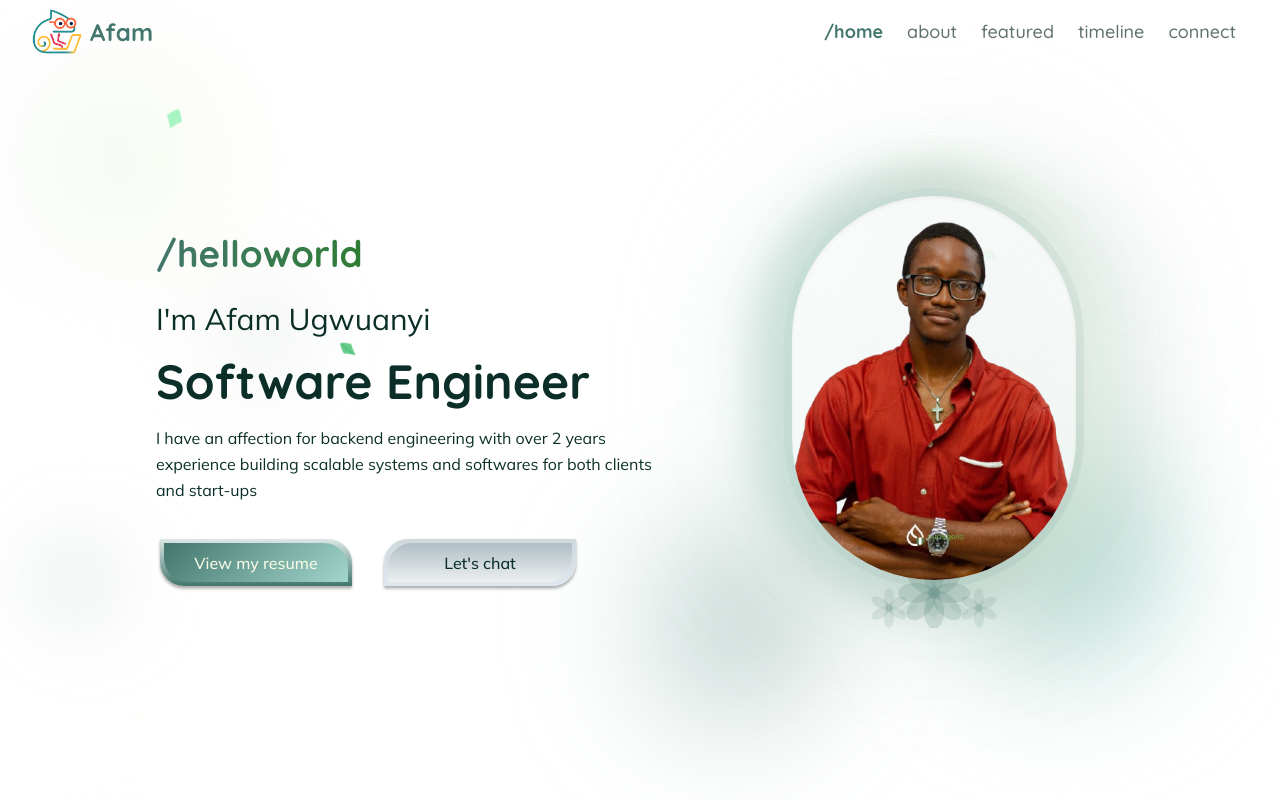
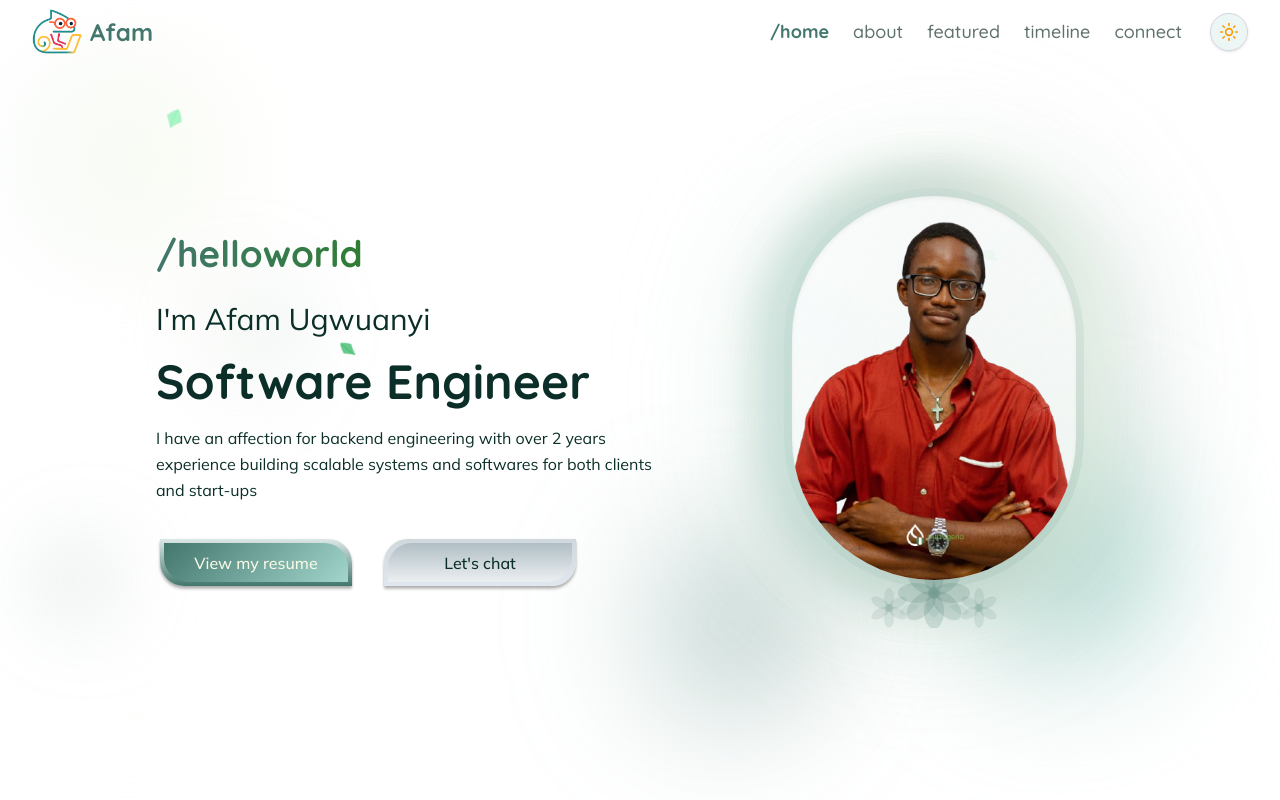
Before and after one commit to 2022phyro/portfolio-v2, a Next.js app in the folder portfolio/: page / in a window 1280 px wide. Shown: the top 800 px of the page. Built offline with nearby package versions, Linux system fonts and the light colour scheme.

Commit message:
Fixed the toggle for the different themes

```diff
--- a/portfolio/package.json
+++ b/portfolio/package.json
@@ -14,6 +14,7 @@
     "clsx": "^2.1.1",
     "lucide-react": "^0.526.0",
     "next": "15.4.4",
+    "next-themes": "^0.4.6",
     "react": "19.1.0",
     "react-dom": "19.1.0"
   },
--- a/portfolio/src/app/globals.css
+++ b/portfolio/src/app/globals.css
@@ -71,8 +71,7 @@ html {
   --font-style: var(--style);
 }
 
-@media (prefers-color-scheme: dark) {
-  :root {
+  :root.dark {
     /* ==== Core Branding - Dark Mode ==== */
     --color-primary: #5fb3a3; /* Brighter Pine for visibility */
     --color-secondary: #7fb8ae; /* Muted Aqua Mint for contrast */
@@ -100,7 +99,6 @@ html {
     --background: #0f1419;
     --foreground: #e8f5f3;
   }
-}
 
 body {
   background: var(--background);
--- a/portfolio/src/app/layout.tsx
+++ b/portfolio/src/app/layout.tsx
@@ -1,6 +1,7 @@
 import type { Metadata } from "next";
 import { Geist, Geist_Mono, Mulish, Montserrat_Alternates, MedievalSharp, Quicksand, Cormorant_Garamond } from "next/font/google";
 import "./globals.css";
+import { ThemeProvider } from "@/components/ThemeProvider";
 
 const mulish = Mulish({
   variable: "--font-mulish",
@@ -73,11 +74,13 @@ export default function RootLayout({
   children: React.ReactNode;
 }>) {
   return (
-    <html lang="en">
+    <html lang="en" suppressHydrationWarning>
       <body
         className={`antialiased bg-background text-foreground ${mulish.variable} ${quicksand.variable} ${cormorantGaramond.variable}`}
       >
-        {children}
+        <ThemeProvider>
+          {children}
+        </ThemeProvider>
       </body>
     </html>
   );
--- a/portfolio/src/components/About.tsx
+++ b/portfolio/src/components/About.tsx
@@ -143,7 +143,7 @@ const About = () => {
               <li
                 key={index}
                 data-index={index}
-                className={`tech-item text-lg flex flex-row gap-2 text-text-primary rounded-md bg-surface-alt dark:bg-surface/60 border border-border/30 dark:border-border/50 p-3 items-center transition-all duration-700 ease-out hover:border-primary/40 ${
+                className={`tech-item text-lg flex flex-row gap-2 text-text-primary rounded-md bg-surface-alt border border-secondary p-3 items-center transition-all duration-700 ease-out ${
                   isItemVisible ? 'opacity-100 translate-y-0 scale-100' : 'opacity-0 translate-y-4 scale-95'
                 }`}
                 style={{ transitionDelay: `${600 + index * 100}ms` }}
@@ -160,7 +160,7 @@ const About = () => {
           })}
           <li
             data-index={4}
-            className={`tech-item text-lg flex flex-col gap-2 text-text-primary rounded-md bg-surface-alt dark:bg-surface/60 border border-border/30 dark:border-border/50 p-3 items-start justify-start transition-all duration-700 ease-out hover:border-primary/40 ${
+            className={`tech-item text-lg flex flex-col gap-2 text-text-primary rounded-md bg-surface-alt border border-secondary p-3 items-start justify-start transition-all duration-700 ease-out ${
               visibleItems.has(4) ? 'opacity-100 translate-y-0 scale-100' : 'opacity-0 translate-y-4 scale-95'
             }`}
             style={{ transitionDelay: '1000ms' }}
--- a/portfolio/src/components/Contact.tsx
+++ b/portfolio/src/components/Contact.tsx
@@ -166,7 +166,7 @@ const Contact = () => {
                   <div className="font-ml text-base md:text-lg text-text-muted leading-relaxed">
                     But seriously,
                   </div>
-                  <div className="font-semibold text-text-primary text-xl md:text-2xl">
+                  <div className="font-semibold font-q text-text-primary text-xl md:text-2xl">
                     Schrödinger's dev.
                   </div>
                   <div className="font-ml text-base md:text-lg text-text-muted leading-relaxed">
--- a/portfolio/src/components/Header.tsx
+++ b/portfolio/src/components/Header.tsx
@@ -4,6 +4,7 @@ import { useState, useEffect } from "react";
 import { Github, Linkedin, Mail, Menu, Twitter, X } from "lucide-react";
 import Link from "next/link";
 import Image from "next/image";
+import { ThemeToggle } from "./ThemeToggle";
 
 const navItems = [
   { name: "home", href: "#home", id: "home" },
@@ -97,9 +98,9 @@ const Header = () => {
                   className="mr-2"
                 />
                 <span className=" hidden sm:inline">Afam</span>
-              </Link>
-              {/* Desktop Navigation */}
-              <nav className="hidden md:flex">
+              </Link>              {/* Desktop Navigation */}
+              <div className="hidden md:flex items-center space-x-4">
+                <nav className="flex">
                   {navItems.map((item) => (
                     <Link
                       key={item.name}
@@ -115,6 +116,8 @@ const Header = () => {
                     </Link>
                   ))}
                 </nav>
+                <ThemeToggle />
+              </div>
               {/* Mobile Menu Button */}
               <button
                 onClick={toggleMobileMenu}
@@ -166,8 +169,7 @@ const Header = () => {
             >
               <X size={32}/>
             </button>
-          </div>
-          {/* Mobile Navigation */}
+          </div>          {/* Mobile Navigation */}
           <nav className="flex-1 px-6 py-8">
             <div className="flex flex-col space-y-6">
               {navItems.map((item) => (
@@ -185,39 +187,15 @@ const Header = () => {
                   {item.name}
                 </Link>
               ))}
+              {/* Theme Toggle in Mobile */}
+              <div className="pt-4 border-t border-border/30">
+                <div className="flex items-center justify-between">
+                  <span className="font-q text-lg text-text-muted">Theme</span>
+                  <ThemeToggle />
+                </div>
+              </div>
             </div>
           </nav>
-          {/* Mobile Footer with Social Icons */}
-          <div className="px-6 py-6 border-t border-border/30">
-            <div className="flex space-x-4 justify-center mb-4">
-
-              {[
-                { href: "mailto:afam.ugwuanyi.u@gmail.com", icon: Mail },
-                { href: "https://github.com/yourusername", icon: Github },
-                { href: "https://twitter.com/yourusername", icon: Twitter },
-                {
-                  href: "https://linkedin.com/in/yourusername",
-                  icon: Linkedin,
-                },
-              ].map((social, index) => {
-                const Icon = social.icon;
-                return (
-                  <Link
-                    key={index}
-                    href={social.href}
-                    target="_blank"
-                    rel="noopener noreferrer"
-                    className="p-3 rounded-full text-text-muted hover:text-primary transition-all duration-200"
-                  >
-                    <Icon className="w-6 h-6" />
-                  </Link>
-                );
-              })}
-            </div>
-            <p className="font-ml text-text-muted text-sm text-center">
-              © 2025 Portfolio
-            </p>
-          </div>
         </div>
       </div>
     </>
--- /dev/null
+++ b/portfolio/src/components/ThemeProvider.tsx
@@ -0,0 +1,23 @@
+"use client";
+
+import { ThemeProvider as NextThemesProvider } from "next-themes";
+import { ReactNode } from "react";
+
+interface ThemeProviderProps {
+  children: ReactNode;
+}
+
+export function ThemeProvider({ children }: ThemeProviderProps) {
+  return (
+    <NextThemesProvider
+      attribute="class"
+      defaultTheme="system"
+      enableSystem={true}
+      storageKey="theme"
+      disableTransitionOnChange={false}
+      themes={["light", "dark"]}
+    >
+      {children}
+    </NextThemesProvider>
+  );
+}
--- /dev/null
+++ b/portfolio/src/components/ThemeToggle.tsx
@@ -0,0 +1,69 @@
+"use client";
+
+import { useTheme } from "next-themes";
+import { useEffect, useState } from "react";
+import { Sun, Moon } from "lucide-react";
+
+export function ThemeToggle() {
+  const [mounted, setMounted] = useState(false);
+  const { theme, setTheme, systemTheme, resolvedTheme } = useTheme();
+
+  useEffect(() => {
+    setMounted(true);
+  }, []);
+  if (!mounted) {
+    return (
+      <button
+        className="p-2 rounded-full border border-gray-300 bg-white dark:bg-gray-800 dark:border-gray-600 transition-all duration-300"
+        disabled
+        aria-label="Toggle theme"
+      >
+        <div className="w-5 h-5 bg-gray-300 dark:bg-gray-600 animate-pulse rounded" />
+      </button>
+    );
+  }
+
+  // Use resolvedTheme to get the actual theme being used
+  const isDark = resolvedTheme === "dark";
+
+  const toggleTheme = () => {
+    const newTheme = isDark ? "light" : "dark";
+    setTheme(newTheme);
+
+    // Store in localStorage as backup
+    if (typeof window !== 'undefined') {
+      localStorage.setItem('theme', newTheme);
+    }
+  };
+  return (
+    <button
+      onClick={toggleTheme}
+      className="relative p-2 rounded-full border border-gray-300 dark:border-gray-600  hover:bg-primary/20 transition-all duration-300 group shadow-sm bg-secondary/20 "
+      aria-label={`Switch to ${isDark ? "light" : "dark"} mode`}
+    >
+      <div className="relative w-5 h-5">
+        {/* Sun Icon */}
+        <Sun
+          className={`absolute inset-0 w-5 h-5 text-amber-500 transition-all duration-500 transform ${
+            isDark
+              ? "rotate-90 scale-0 opacity-0"
+              : "rotate-0 scale-100 opacity-100"
+          }`}
+        />
+        {/* Moon Icon */}
+        <Moon
+          className={`absolute inset-0 w-5 h-5 text-blue-400 transition-all duration-500 transform ${
+            isDark
+              ? "rotate-0 scale-100 opacity-100"
+              : "-rotate-90 scale-0 opacity-0"
+          }`}
+        />
+      </div>
+
+      {/* Tooltip */}
+      <span className="font-ml absolute -bottom-8 left-1/2 transform -translate-x-1/2 bg-gray-900 dark:bg-gray-100 text-white dark:text-gray-900 text-xs px-2 py-1 rounded opacity-0 group-hover:opacity-100 transition-opacity duration-200 whitespace-nowrap pointer-events-none z-10">
+        {isDark ? "Light mode" : "Dark mode"}
+      </span>
+    </button>
+  );
+}
--- a/portfolio/src/components/index.ts
+++ b/portfolio/src/components/index.ts
@@ -5,3 +5,5 @@ export { default as Tree } from './Timeline';
 export { default as Featured } from './Featured';
 export { default as Contact } from './Contact';
 export { default as Footer } from './Footer';
+export { ThemeToggle } from './ThemeToggle';
+export { ThemeProvider } from './ThemeProvider';
--- a/portfolio/tailwind.config.ts
+++ b/portfolio/tailwind.config.ts
@@ -6,6 +6,7 @@ export default {
     "./src/components/**/*.{js,ts,jsx,tsx,mdx}",
     "./src/app/**/*.{js,ts,jsx,tsx,mdx}",
   ],
+  darkMode: "class", // Enable class-based dark mode
   theme: {
     extend: {
       backgroundImage: {
```
Also changed, not shown: 1 other file (tests, documents, lock files or other folders). Lines whose indentation alone changed are shown as unchanged.
